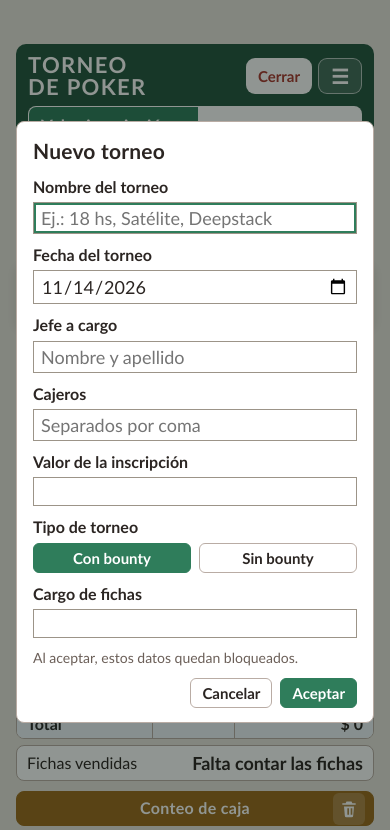
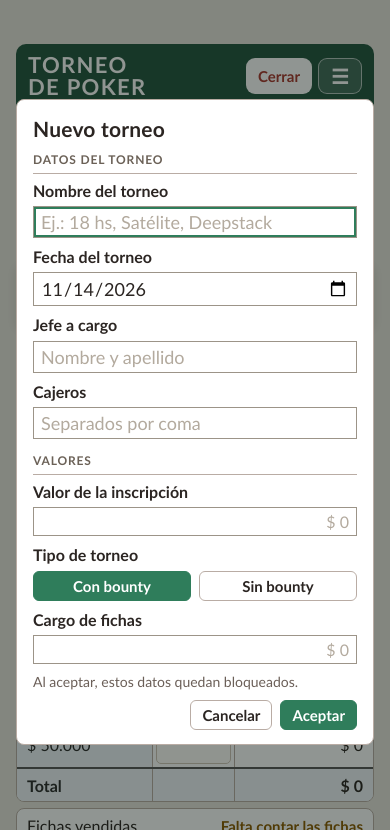
Before and after one commit to Cuadraditos-VP/Arqueopoker, a plain HTML site: page index.html in a window 390 px wide. Shown: the top 830 px of the page. Drawn offline with Linux system fonts and the light colour scheme.

Commit message:
Tablas más claras, aviso de fichas y ventana Nuevo torneo agrupada
- Celdas para escribir con recuadro visible (más altas en el celular)
- Títulos de los recuadros alineados a la izquierda en todas las hojas
- "Falta contar las fichas" se muestra como aviso, no como resultado
- Nuevo torneo: secciones Datos del torneo / Valores
- Se quitan reglas CSS viejas que quedaron pisadas

Co-Authored-By: Claude Opus 5.5 <noreply@anthropic.com>
Claude-Session: https://claude.ai/code/session_01LrueCUe13U9VThpfNga7e1

```diff
--- a/index.html
+++ b/index.html
@@ -126,7 +126,6 @@ input.cell.shake{animation:shake .25s 2;border-color:var(--chip)}
 .ini-box{width:min(380px,100%);grid-template-rows:none}
 .ini-f{display:grid;gap:4px}.ini-f>span{font-weight:700}
 .ini-in{border:1px solid #9C9488!important;border-radius:6px!important;background:#fff!important;min-height:44px;font-size:22px;text-align:right;padding:8px 10px;cursor:text;caret-color:auto}
-.summary{display:none!important}
 .sel-torneos{flex-basis:100%;display:flex;flex-wrap:wrap;gap:8px;margin-top:8px}
 .sel-t{border:1px solid rgba(255,255,255,.55);background:rgba(255,255,255,.12);color:#fff;border-radius:999px;padding:6px 16px;font:600 16px var(--f-body,inherit);cursor:pointer}
 .sel-t:hover{background:rgba(255,255,255,.25)}
@@ -395,7 +394,6 @@ th,.card-head h2,.summary .eyebrow,.top .tab{color:#5A3A2C}
 
 /* menú desplegable de opciones */
 .top .menu{position:relative}
-.top .menu-btn{background:#fff;color:var(--ink)}
 .top .menu-panel{position:absolute;right:0;top:calc(100% + 6px);z-index:40;min-width:330px;background:#fff;border:1px solid var(--line);border-radius:10px;box-shadow:0 10px 28px rgba(40,25,20,.22);padding:6px;display:flex;flex-direction:column;gap:2px}
 .top .menu-panel[hidden]{display:none!important}
 .top .menu-panel .menu-item,.top .menu-panel #resetBox .btn{width:100%;justify-content:flex-start;text-align:left;border:0!important;background:transparent!important;color:var(--ink)!important;box-shadow:none!important;height:auto!important;padding:10px 14px!important;font-size:19px!important;border-radius:6px!important}
@@ -406,8 +404,7 @@ th,.card-head h2,.summary .eyebrow,.top .tab{color:#5A3A2C}
 .top .menu-panel #resetBox .btn.danger{color:var(--xl-red)!important;font-weight:700}
 .top .menu-panel #btnInstalar[hidden]{display:none!important}
 .top .menu-panel #resetBox.menu-item{padding:0!important;background:transparent!important}
-.top .menu-btn{background:transparent!important;border:0!important;box-shadow:none!important;color:#000!important;font-size:26px!important;padding:0 10px!important;height:48px!important;line-height:1}
-@media (hover:hover){.top .menu-btn:hover{color:#fff!important}}
+.top .menu-btn{height:48px!important;line-height:1}
 .top .menu-btn:focus-visible{outline:2px solid #fff;outline-offset:2px}
 
 /* celdas cerradas: gris azulado con candado */
@@ -541,7 +538,7 @@ td.auto{width:104px;min-width:88px;color:var(--area,#2F5F8A);font-weight:600}
 }
 /* ===== Diseño de la pantalla principal ===== */
 /* resumen siempre visible: lo que debe haber, lo que hay y la diferencia */
-.summary{display:grid!important;margin:10px 0 12px;border-radius:10px!important;box-shadow:0 2px 10px rgba(40,25,20,.10)!important;top:calc(env(safe-area-inset-top,0px) + 6px)!important;z-index:5!important}
+.summary{margin:10px 0 12px;border-radius:10px!important;box-shadow:0 2px 10px rgba(40,25,20,.10)!important;top:calc(env(safe-area-inset-top,0px) + 6px)!important;z-index:5!important}
 .summary>div{padding:8px 14px}
 .summary .eyebrow{font-size:11px;letter-spacing:.06em;text-transform:uppercase;background:none!important;margin:0!important;padding:0!important;color:#6B6157!important}
 .top .menu-panel #btnLockAntic{border-top:0!important}
@@ -577,6 +574,25 @@ td.auto{width:104px;min-width:88px;color:var(--area,#2F5F8A);font-weight:600}
   .top .acciones .btn-cerrar .larga,.top .menu-btn .txt{display:none}
   .top .menu-btn .ico{font-size:20px}
   .top [role="tablist"] .tab .dot.bad,.top [role="tablist"] .tab .dot.warn{display:inline-block;width:7px;height:7px}
+}
+/* títulos de los recuadros: todos alineados a la izquierda, botones a la derecha */
+.sheet .card-head{justify-content:flex-start!important;align-items:center;min-height:40px}
+.sheet .card-head h2{text-align:left;margin-right:auto}
+/* celdas para escribir: recuadro visible, distinto de los subtotales calculados */
+.sheet td.inp{padding:3px!important}
+.sheet td.inp input.cell:not([readonly]):not(.bloq){border:1px solid #CFC5B8!important;border-radius:5px!important;background:#FFFEFA!important;min-height:32px}
+.sheet td.inp input.cell:not([readonly]):not(.bloq):hover{border-color:#A99D8E!important}
+.sheet td.inp input.cell:not([readonly]):not(.bloq):focus{border-color:var(--xl-sel,#217346)!important;box-shadow:0 0 0 2px rgba(33,115,70,.25)!important}
+/* avisos que todavía no son un resultado */
+.result b.pend{font:600 15px var(--f-body,inherit)!important;color:#8A5A00}
+/* ventana Nuevo torneo: datos agrupados */
+.ini-sec{margin:6px 0 -2px;font-size:12px;font-weight:700;letter-spacing:.07em;text-transform:uppercase;color:#6B6157;border-bottom:1px solid var(--line);padding-bottom:4px}
+.ini-sec:first-of-type{margin-top:0}
+.ini-in::placeholder{color:#B3AA9E}
+@media (max-width:760px){
+  .sheet td.inp input.cell:not([readonly]):not(.bloq){min-height:38px}
+  .ini-box{gap:8px}
+  .ini-in{min-height:40px;font-size:19px}
 }
 </style>
 
@@ -745,13 +761,15 @@ td.auto{width:104px;min-width:88px;color:var(--area,#2F5F8A);font-weight:600}
 <div class="dlg" id="ini" role="dialog" aria-modal="true" aria-labelledby="iniTit" hidden>
   <form class="dlg-box ini-box" id="iniForm" autocomplete="off">
     <h2 id="iniTit">Nuevo torneo</h2>
+    <p class="ini-sec">Datos del torneo</p>
     <label class="ini-f"><span>Nombre del torneo</span><input class="cell ini-in ini-t" id="iniNombre" type="text" autocapitalize="sentences" placeholder="Ej.: 18 hs, Satélite, Deepstack"></label>
     <label class="ini-f"><span>Fecha del torneo</span><input class="cell ini-in ini-t" id="iniFecha" type="date"></label>
     <label class="ini-f"><span>Jefe a cargo</span><input class="cell ini-in ini-t" id="iniJefe" type="text" autocapitalize="words" placeholder="Nombre y apellido"></label>
     <label class="ini-f"><span>Cajeros</span><input class="cell ini-in ini-t" id="iniCaj" type="text" autocapitalize="words" placeholder="Separados por coma"></label>
-    <label class="ini-f"><span>Valor de la inscripción</span><input class="cell ini-in" id="iniValor" inputmode="numeric"></label>
+    <p class="ini-sec">Valores</p>
+    <label class="ini-f"><span>Valor de la inscripción</span><input class="cell ini-in" id="iniValor" inputmode="numeric" placeholder="$ 0"></label>
     <div class="ini-f"><span>Tipo de torneo</span><div class="ini-b" role="radiogroup"><button class="btn" type="button" data-ib="1" role="radio">Con bounty</button><button class="btn" type="button" data-ib="0" role="radio">Sin bounty</button></div></div>
-    <label class="ini-f" id="iniCargoF"><span>Cargo de fichas</span><input class="cell ini-in" id="iniCargo" inputmode="numeric"></label>
+    <label class="ini-f" id="iniCargoF"><span>Cargo de fichas</span><input class="cell ini-in" id="iniCargo" inputmode="numeric" placeholder="$ 0"></label>
     <p class="note flag" id="iniErr" hidden></p>
     <p class="note">Al aceptar, estos datos quedan bloqueados.</p>
     <div class="dlg-btns"><button class="btn" type="button" id="iniNo">Cancelar</button><button class="btn primary" type="submit">Aceptar</button></div>
@@ -1107,7 +1125,7 @@ function update(){
   FICHAS.forEach(d=>$('fi-s-'+d).textContent=fmt(d*v(S.fichas[d])));
   const quedan=sumB(S.fichas,FICHAS);$('fi-tot').textContent=fmt(quedan);
   const contadas=FICHAS.some(d=>v(S.fichas[d])>0);
-  const vendidas=bo&&contadas?v(S.cargo)-quedan:0;$('fVend').textContent=contadas?fmt(vendidas):'Falta contar las fichas';
+  const vendidas=bo&&contadas?v(S.cargo)-quedan:0;$('fVend').textContent=contadas?fmt(vendidas):'Falta contar las fichas';$('fVend').classList.toggle('pend',!contadas);
   $('fWarn').hidden=!bo||vendidas>=0;
   // Cierre de fichas automático: billetes disponibles en caja, de mayor a menor
   S.cierre=bo?armarCierre(Math.max(0,vendidas)):zeros(BILLETES);
```
